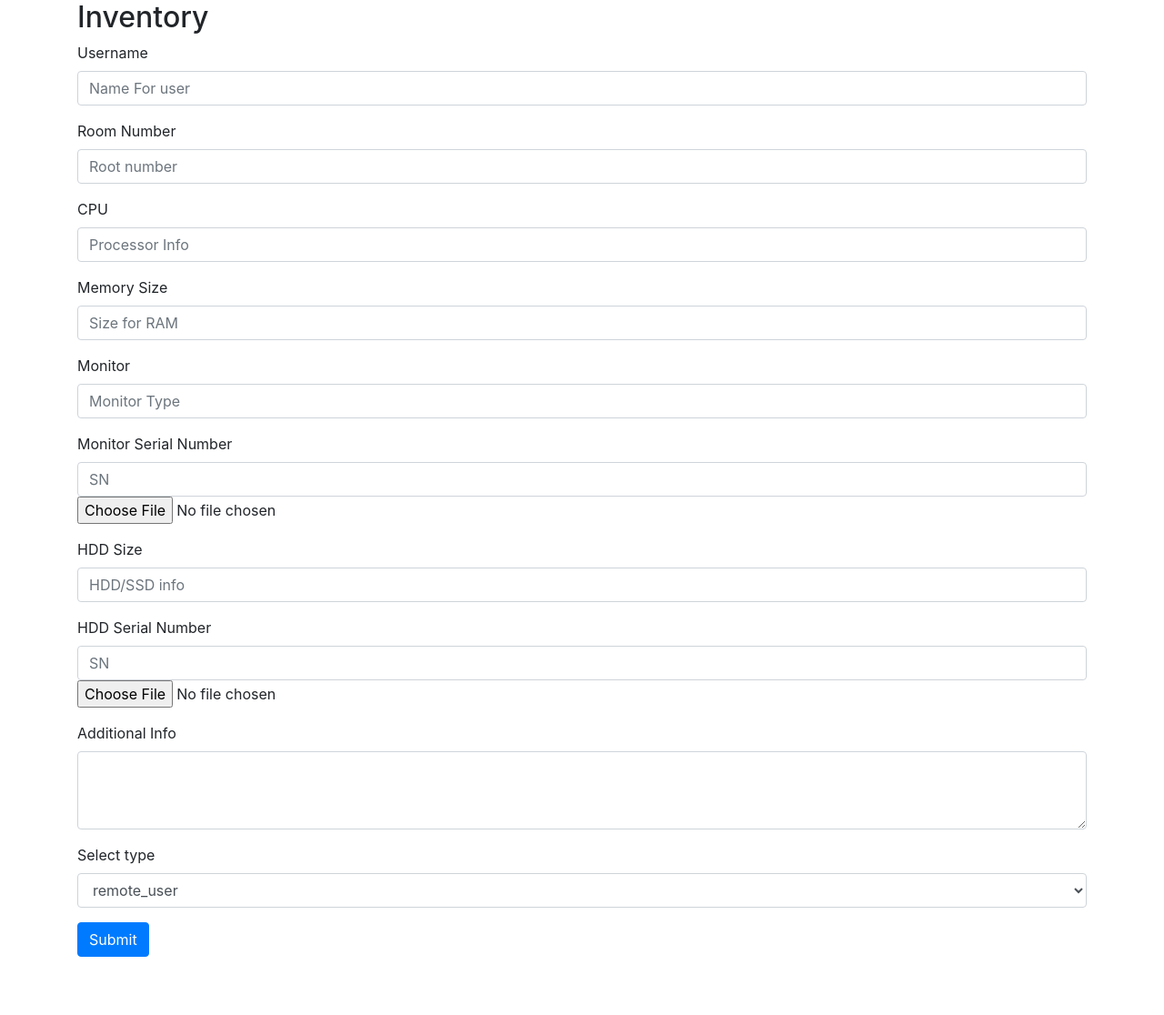
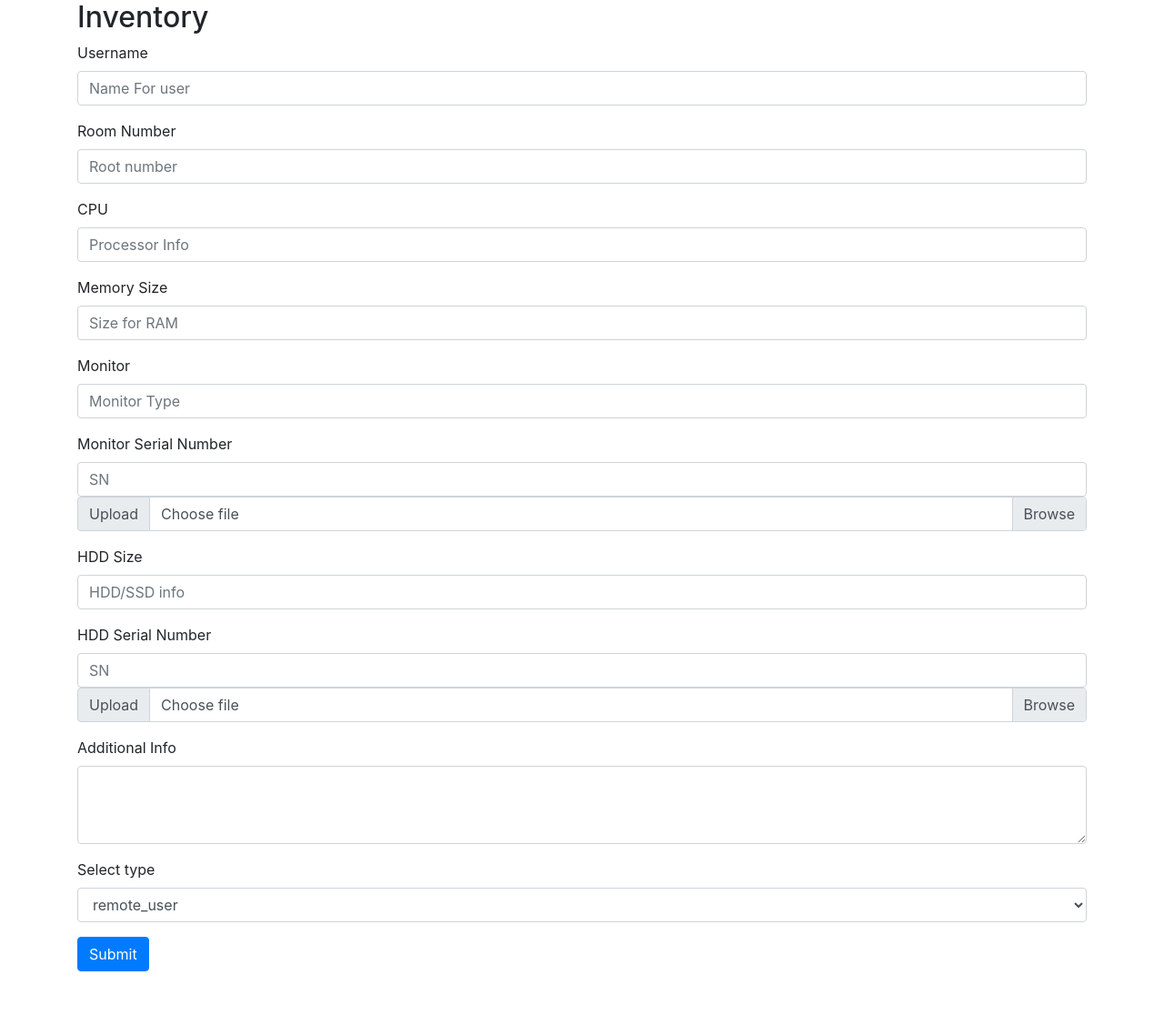
Before and after one commit to GIThunte/inventory, a Flask app: page / in a window 1280 px wide. Shown: the part 104-1220 px from the top of the page at 91% size. Before the commit the page ends 1156 px from the top, so only its background shows below. Run offline with Flask 2, Linux system fonts and the light colour scheme; some libraries are stand-ins or nearby versions.

Commit message:
Updated templates/index.html

```diff
--- a/templates/index.html
+++ b/templates/index.html
@@ -71,7 +71,16 @@
             <div class="form-group">
               <label for="phone">Monitor Serial Number</label>
               <input type="text" name="monitor_serial" class="form-control" id="monitor_serial" placeholder="SN">
-              <input type="file" id="monitor_sn" accept="image/*" capture="environment">
+              <div class="input-group">
+                  <div class="input-group-prepend">
+                    <span class="input-group-text" id="inputGroupFileAddon01">Upload</span>
+                  </div>
+                  <div class="custom-file">
+                    <input type="file" accept="image/*" class="custom-file-input" id="monitor_sn"
+                      aria-describedby="inputGroupFileAddon01">
+                    <label class="custom-file-label" for="monitor_sn">Choose file</label>
+                  </div>
+              </div>
             </div>
           </div>
           <div class="col-md-12">
@@ -85,7 +94,16 @@
             <div class="form-group">
               <label for="phone">HDD Serial Number</label>
               <input type="text" name="hdd_sn" class="form-control" id="hdd_serial" placeholder="SN">
-              <input type="file" id="hdd_sn" accept="image/*" capture="environment">
+              <div class="input-group">
+                  <div class="input-group-prepend">
+                    <span class="input-group-text" id="inputGroupFileAddon01">Upload</span>
+                  </div>
+                  <div class="custom-file">
+                    <input type="file" accept="image/*" class="custom-file-input" id="hdd_sn"
+                      aria-describedby="inputGroupFileAddon01">
+                    <label class="custom-file-label" for="hdd_sn">Choose file</label>
+                  </div>
+              </div>
             </div>
           </div>
 
```
